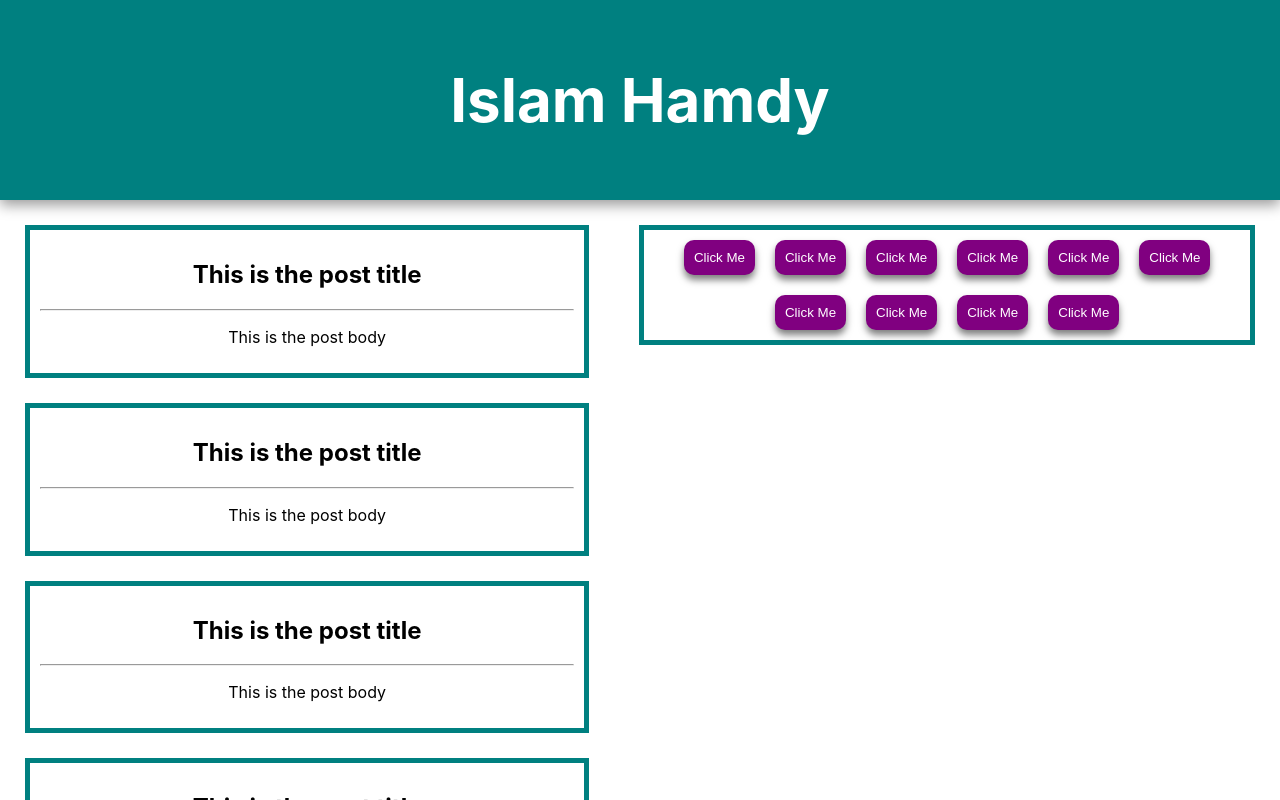
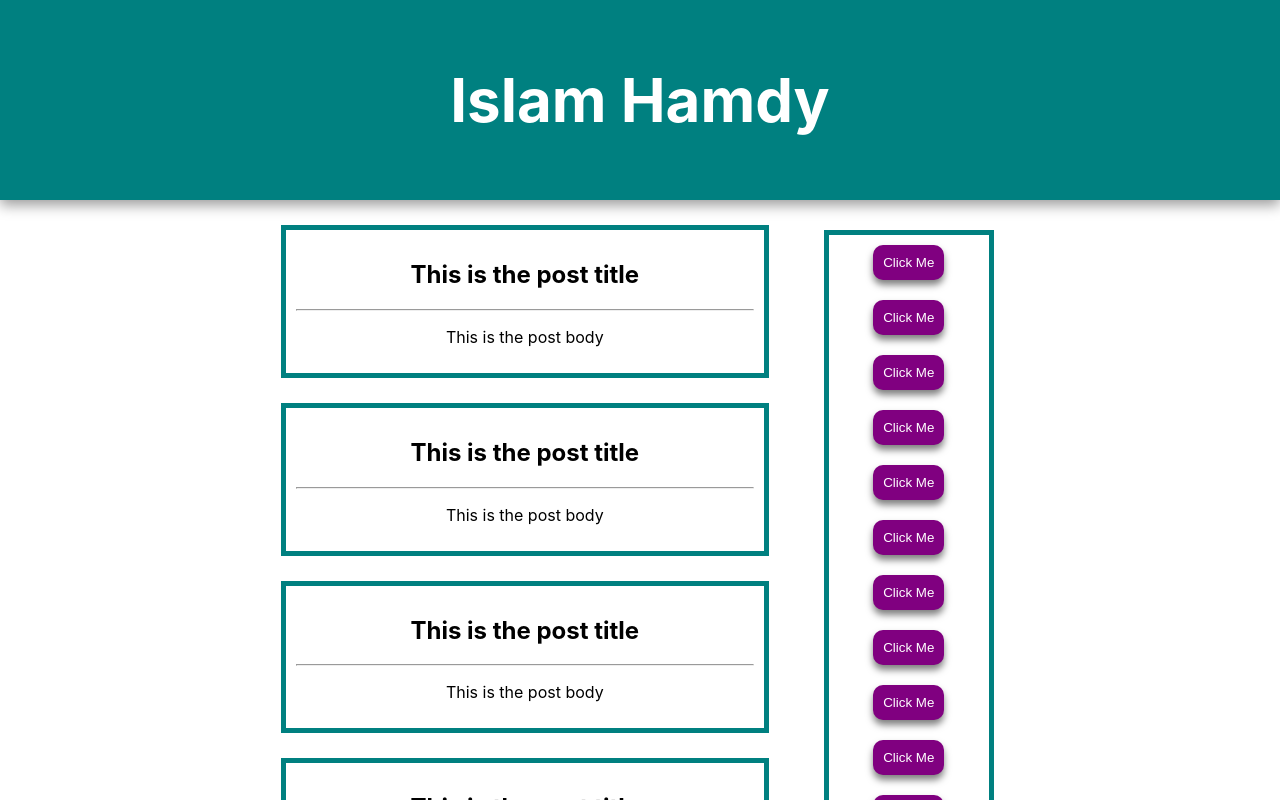
Before and after one commit to Islam412/REACT-Task1, a React (Create React App) app: page / in a window 1280 px wide. Shown: the top 800 px of the page. Built offline with nearby package versions, Linux system fonts and the light colour scheme.

Commit message:
edite style off buttom

```diff
--- a/src/App.js
+++ b/src/App.js
@@ -10,8 +10,9 @@ function App() {
       <Header />
 
 
+      <div style={{ display: "flex", justifyContent: "center" }}>
         {/* post and side menu container */}
-      <div style={{ display: "flex" }}>
+        <div style={{ display: "flex", width: "60%" }}>
           <div style={{ width: "70%" }}>
             {/* post  */}
             <Post />
@@ -35,13 +36,16 @@ function App() {
           {/* ==post and side menu container== */}
 
           {/* side menu */}
-      <div>
+          <div style={{ width: "30%" }}>
             <SideMenu />
           </div>
           {/* ==side menu== */}
         </div>
 
       </div>
+
+
+    </div>
   );
 }
 
--- a/src/SideMenu.js
+++ b/src/SideMenu.js
@@ -3,8 +3,13 @@ import TagButtom from "./TagButtom"
 
 export default function(){
     return (
-        <div style={{ margin: "25px", border: "solid teal 5px" }}>
+        <div style={{ margin: "30px", border: "solid teal 5px" }}>
             {/* <button className="tagButton">Click Me</button> call anther badge(TagButtom)*/}
+            <TagButtom />
+            <TagButtom />
+            <TagButtom />
+            <TagButtom />
+            <TagButtom />
             <TagButtom />
             <TagButtom />
             <TagButtom />
```
Lines whose indentation alone changed are shown as unchanged.
